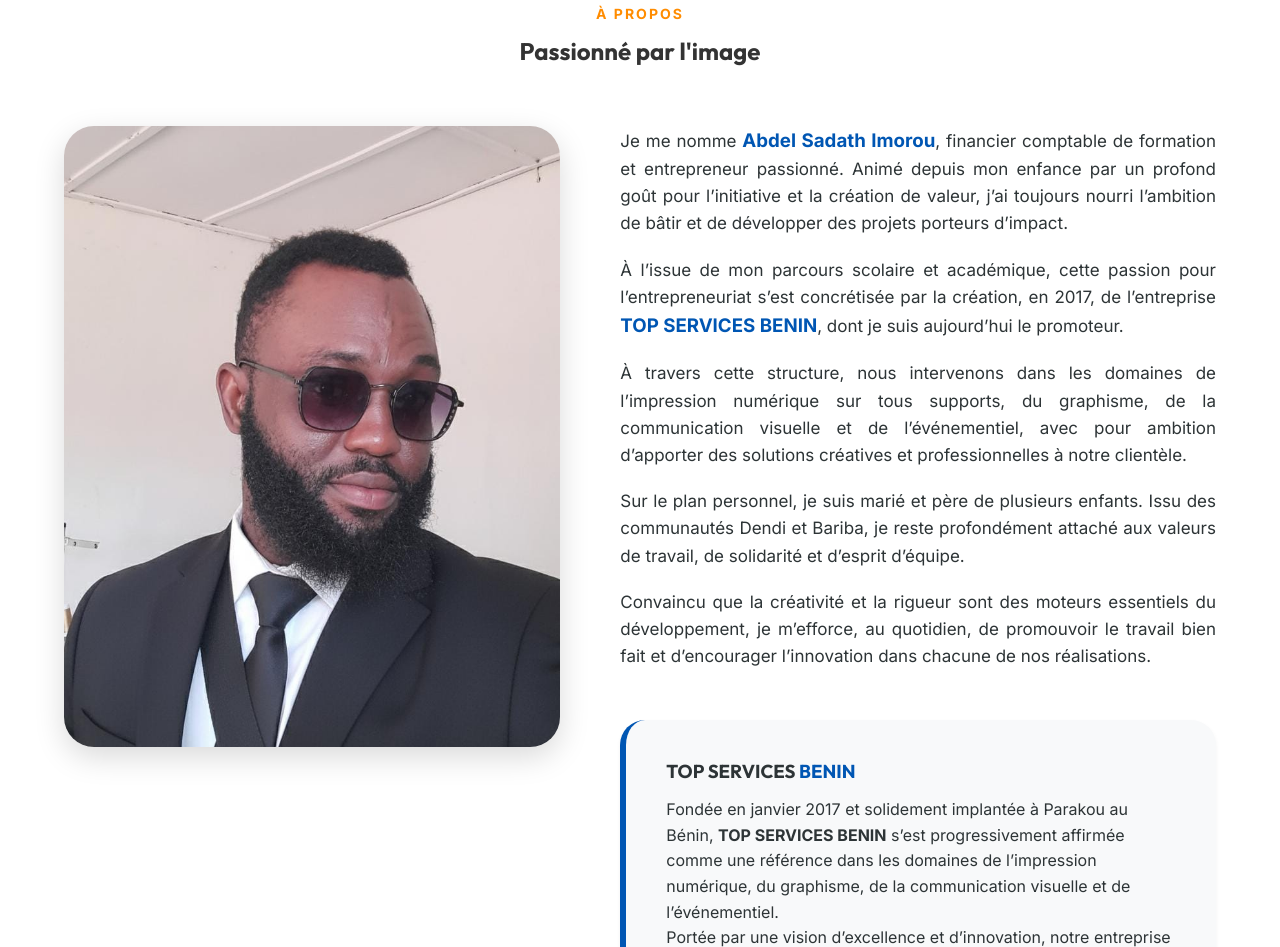
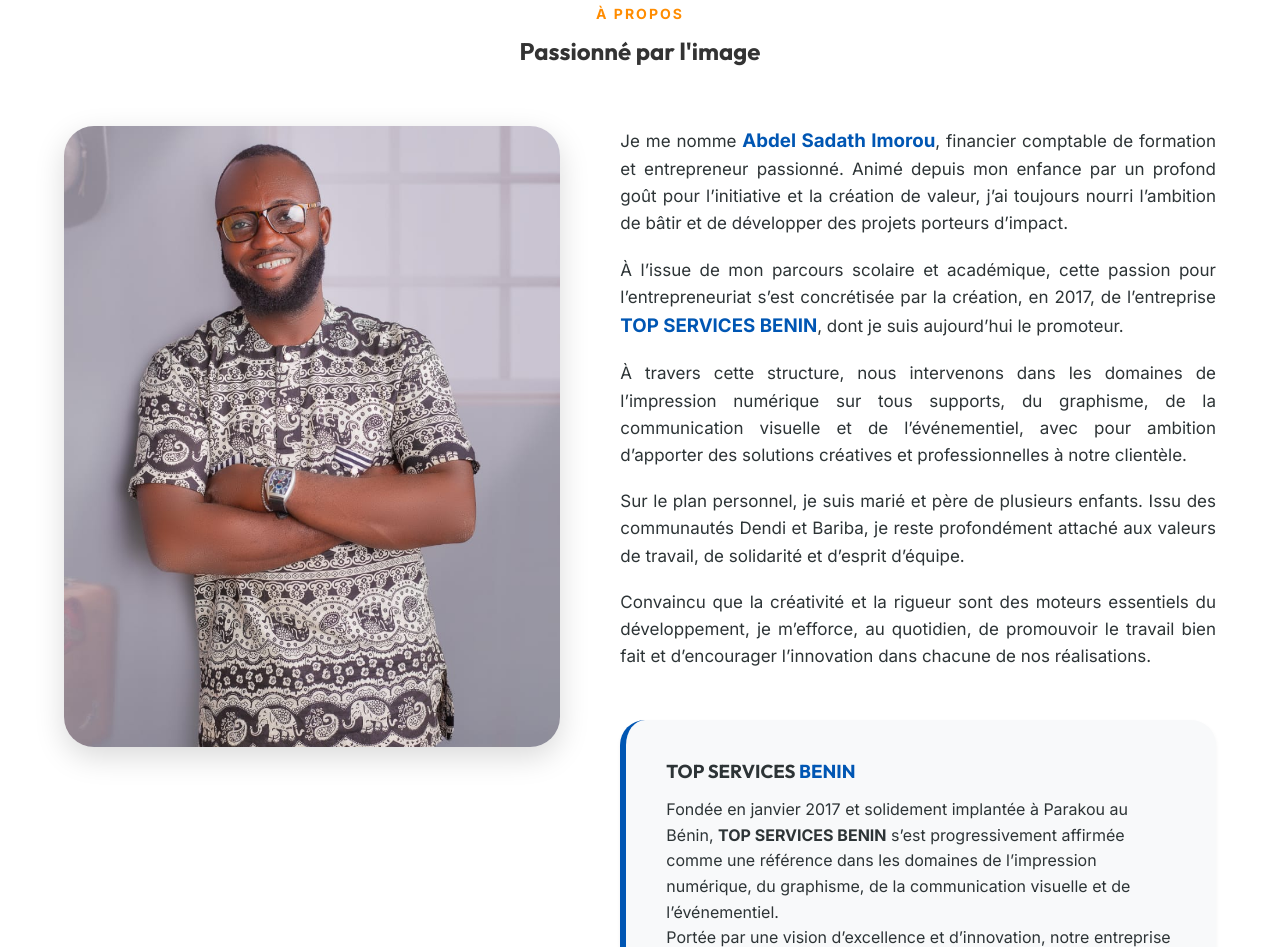
Before and after one commit to arafath-imorou/Portfoliosadath, a website built with Vite: page index.html in a window 1280 px wide. Shown: the part 899-1846 px from the top of the page. Built offline with nearby package versions, Linux system fonts and the light colour scheme.

Commit message:
Update: new about photo, logo, evenementiel service, 3-col process layout, lightbox

```diff
--- a/index.html
+++ b/index.html
@@ -91,7 +91,7 @@
           <div class="about-grid">
             <div class="about-image">
               <div class="about-img-wrapper">
-                <img src="sadathapropos.jpg" alt="Sadath à propos" class="about-img">
+                <img src="sadathaproposnew.jpg" alt="Sadath à propos" class="about-img">
               </div>
             </div>
             <div class="about-content">
```
Also changed, not shown: public/sadathapropos.jpg (deleted), public/sadathaproposnew.jpg (added).
